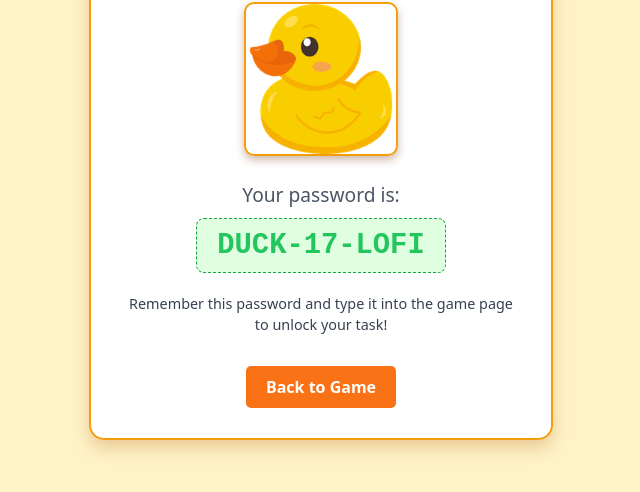
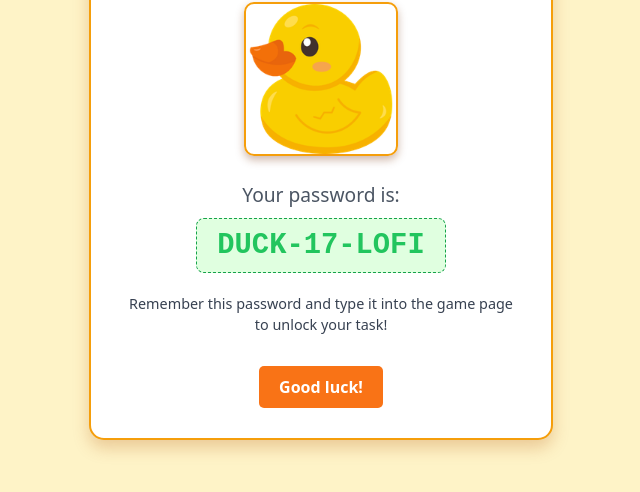
Before and after one commit to geo-fpires/duck-hunt-game, a plain HTML site: page duck17_password.html in a window 1280 px wide. Shown: the part 274-766 px from the top of the page, without its empty margins (319-959 px from the left). Drawn offline with Linux system fonts and the light colour scheme.

Commit message:
Update duck17_password.html

```diff
--- a/duck17_password.html
+++ b/duck17_password.html
@@ -87,7 +87,7 @@
         <div class="instructions">
             Remember this password and type it into the game page to unlock your task!
         </div>
-        <a href="index.html" class="back-to-game-btn">Back to Game</a>
+        <div class="back-to-game-btn">Good luck!</div>
     </div>
 </body>
 </html>
```
